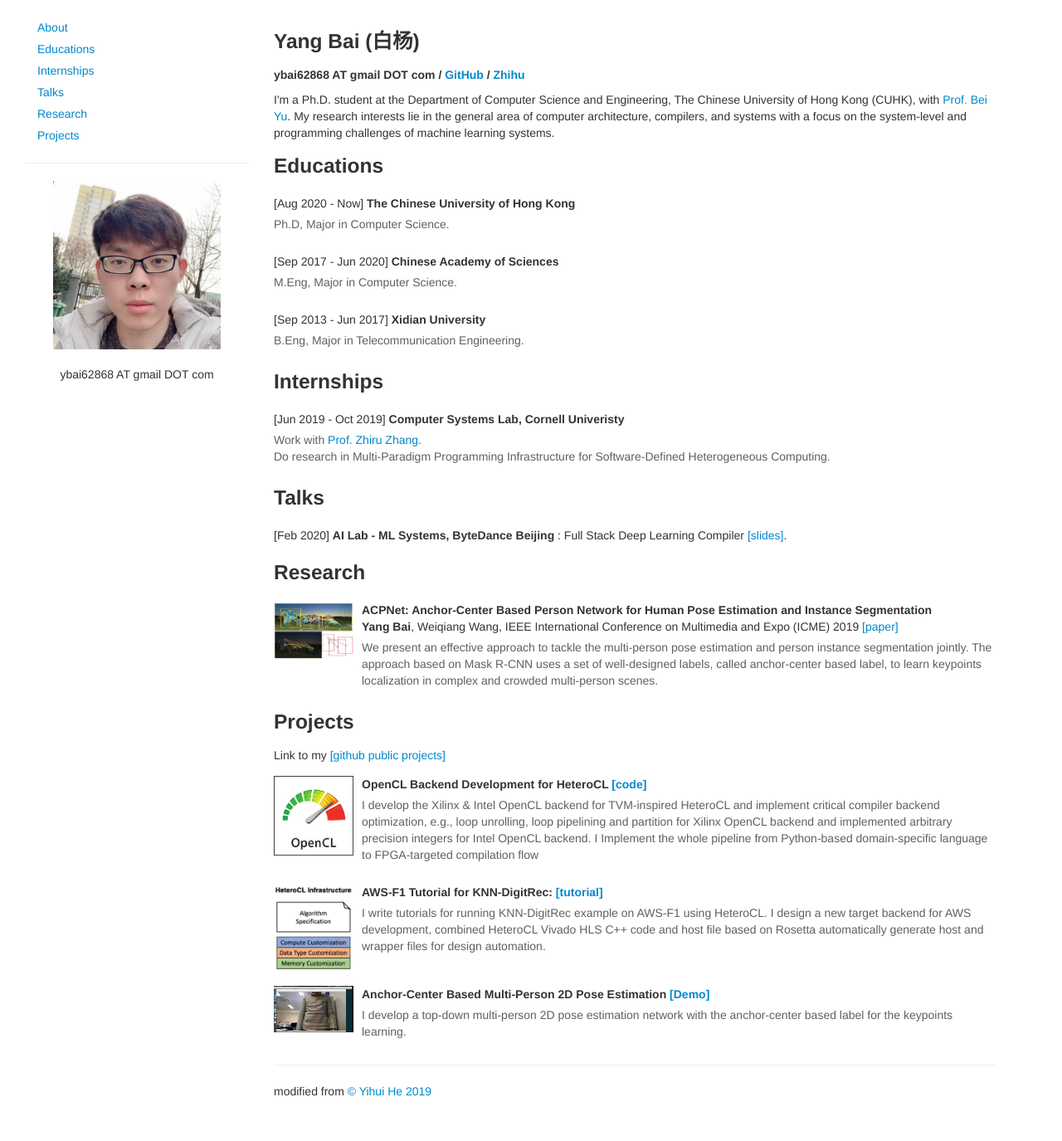
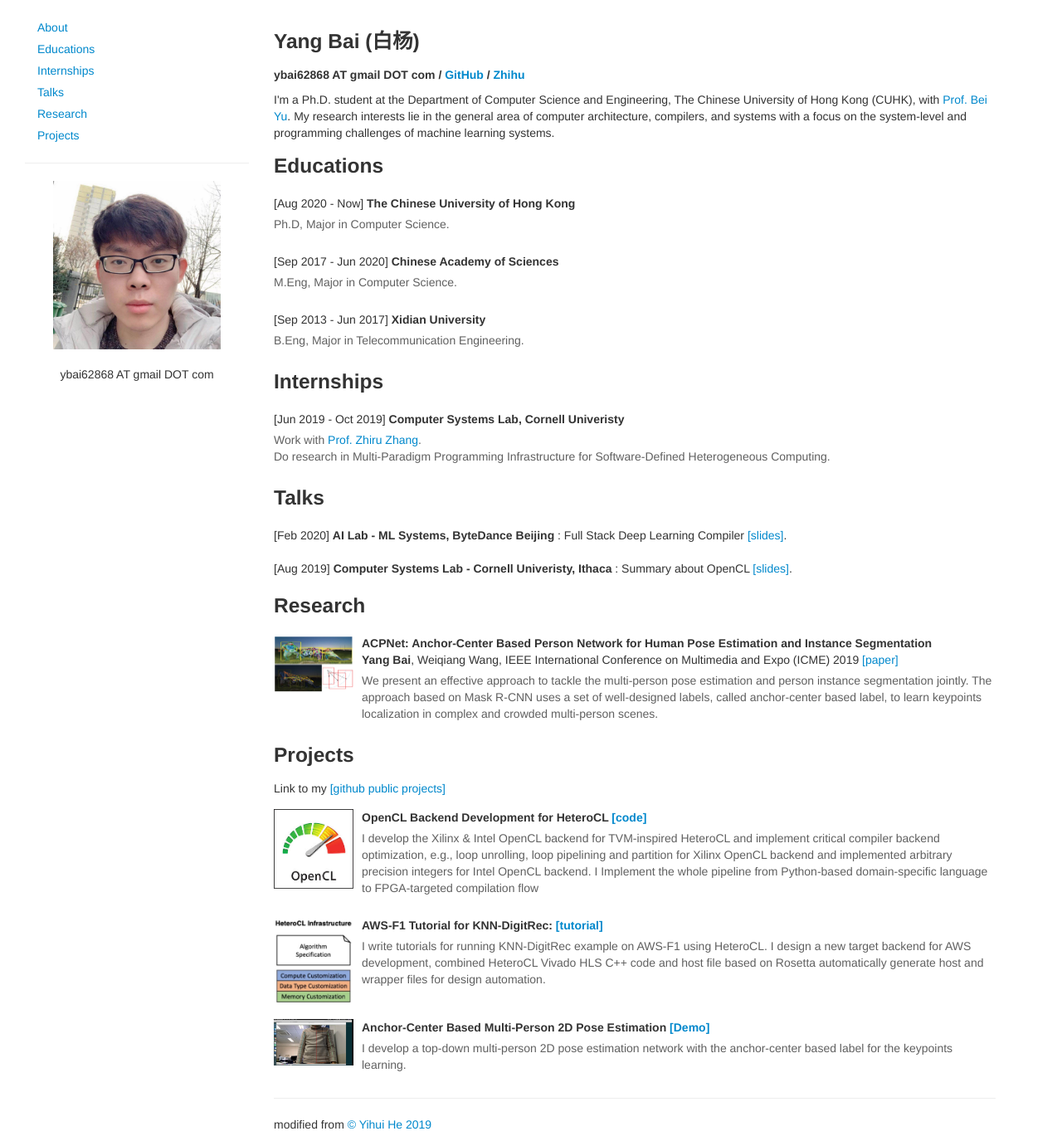
Before and after one commit to ybai62868/ybai62868.github.io, a Jekyll site: the page index.html, which Jekyll copies as it is, in a window 1280 px wide and 1375 px high. Shown: the whole window at 83% size. Built offline with Jekyll 4.4.1, drawn with Linux system fonts in a browser that asks for light colours.

Commit message:
[Add] Add Cornell OpenCL

```diff
--- a/index.html
+++ b/index.html
@@ -212,6 +212,21 @@
                             AI Lab - ML Systems, ByteDance Beijing
                         </strong>
                         : Full Stack Deep Learning Compiler <a target="_blank" href="https://drive.google.com/file/d/1Oct44xh4E2cZvCDXgn_aubmFcFji71h4/view">[slides]</a>. <br />
+                    </p>
+     <!--                <p class="abstract-text">
+                    Full Stack Deep Learning Compiler <a target="_blank" href="https://drive.google.com/file/d/1Oct44xh4E2cZvCDXgn_aubmFcFji71h4/view">[slides]</a>. <br />
+                    </p> -->
+                </div>
+            </div>
+
+            <div class="media">
+                <div class="media-body">
+                    <p class="media-heading">
+                        [Aug 2019]
+                        <strong>
+                            Computer Systems Lab - Cornell Univeristy, Ithaca
+                        </strong>
+                        : Summary about OpenCL <a target="_blank" href="https://docs.google.com/presentation/d/1eVrFFA5oXcqqbAgcVOAcyig0gIEepm610QbO65tKAXY/edit?usp=sharing">[slides]</a>. <br />
                     </p>
      <!--                <p class="abstract-text">
                     Full Stack Deep Learning Compiler <a target="_blank" href="https://drive.google.com/file/d/1Oct44xh4E2cZvCDXgn_aubmFcFji71h4/view">[slides]</a>. <br />
```
